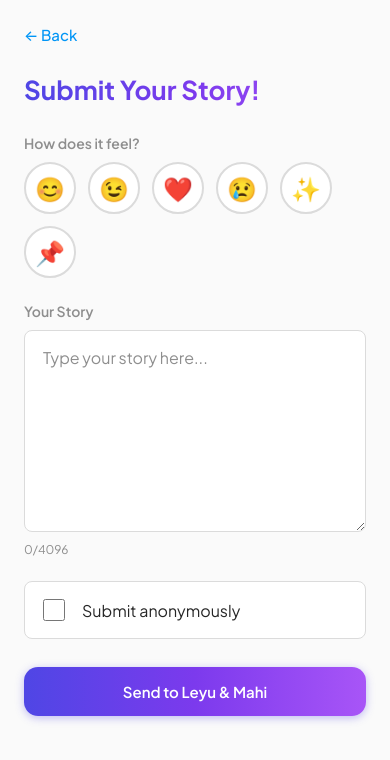
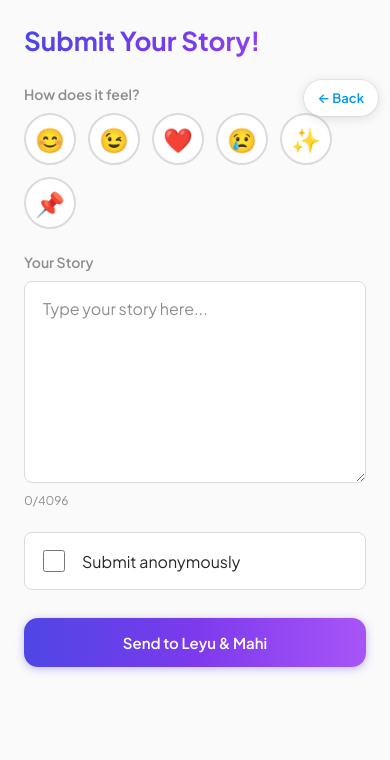
Before and after one commit to Enqutk/ReadItOut, a Next.js app: page /submit in a window 390 px wide. Shown: the top 760 px of the page. Built offline with nearby package versions, Linux system fonts and the light colour scheme; no server answers.

Commit message:
style: add floating back button with responsive design for improved navigation

```diff
--- a/app/globals.css
+++ b/app/globals.css
@@ -124,6 +124,39 @@ button, a, input, select, textarea {
 
 .link-back:hover {
   opacity: 0.7;
+}
+
+/* Floating Back button – fixed on the right */
+.link-back-floating {
+  position: fixed;
+  top: 72px;
+  right: 16px;
+  z-index: 50;
+  display: inline-flex;
+  align-items: center;
+  gap: 6px;
+  padding: 10px 16px;
+  background: #ffffff;
+  color: #0095f6 !important;
+  text-decoration: none !important;
+  font-size: 14px;
+  font-weight: 600;
+  border-radius: 24px;
+  box-shadow: 0 2px 12px rgba(0, 0, 0, 0.12), 0 0 0 1px rgba(0, 0, 0, 0.06);
+  transition: transform 0.2s, box-shadow 0.2s, opacity 0.2s;
+}
+.link-back-floating:hover {
+  opacity: 0.9;
+  transform: translateY(-1px);
+  box-shadow: 0 4px 16px rgba(0, 0, 0, 0.15), 0 0 0 1px rgba(0, 0, 0, 0.08);
+}
+@media (max-width: 768px) {
+  .link-back-floating {
+    top: 80px;
+    right: 12px;
+    padding: 10px 14px;
+    font-size: 13px;
+  }
 }
 
 .input-field, .input-select {
@@ -447,22 +480,6 @@ button, a, input, select, textarea {
   padding: 24px;
   max-width: 480px;
   margin: 0 auto;
-}
-.page-submit,
-.page-with-header {
-  padding-top: 88px;
-}
-@media (max-width: 768px) {
-  .page-submit,
-  .page-with-header {
-    padding-top: 96px;
-  }
-}
-.page-header-row {
-  margin-bottom: 12px;
-}
-.page-header-row .link-back {
-  margin-bottom: 0;
 }
 .page-title {
   font-size: 26px;
```
